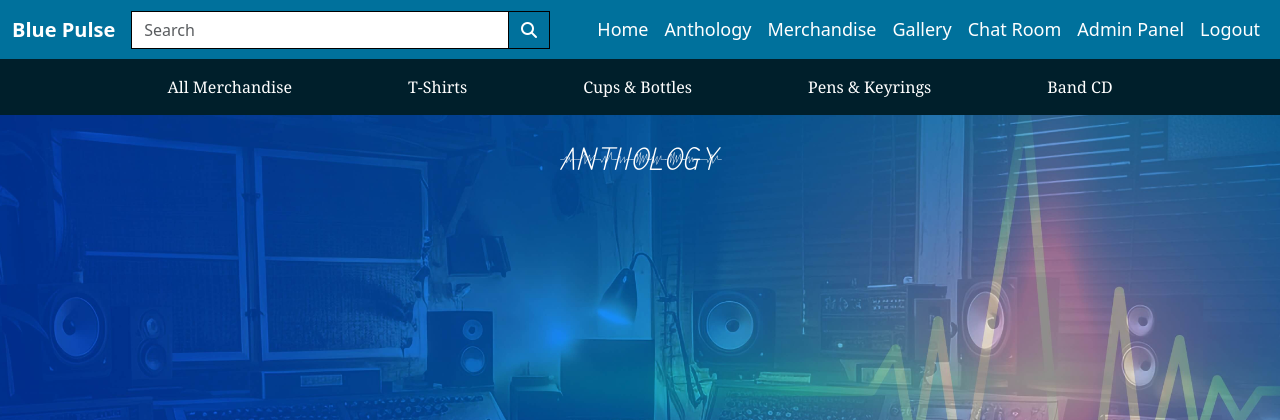
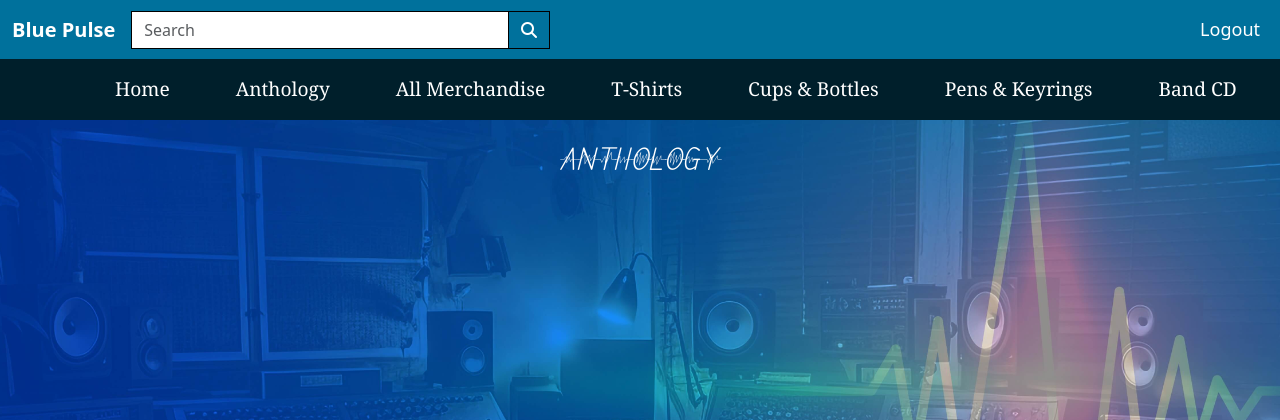
Before and after one commit to Shaga-Matula/blue-pulse-band-dev, a Django app: page /song_list in a window 1280 px wide. Shown: the top 420 px of the page. Run offline with Django 3.2, Linux system fonts and the light colour scheme; the visitor is signed in with stand-in values (Sample User, id 1); data that the repository does not hold is empty; some libraries are stand-ins or nearby versions.

Commit message:
nav bar issues

```diff
--- a/static/styles/css/style.css
+++ b/static/styles/css/style.css
@@ -45,14 +45,16 @@
 }
 .second-navbar-li{
 
-    padding-left: 50px;
-    padding-right: 50px;
+    padding-left: 25px;
+    padding-right: 25px;
     color: #EAEAEA;
 }
 
 .second-navbar-li a {
     font-family: Georgia, 'Times New Roman', Times, serif;
     color: white;
+    white-space: nowrap;
+    font-size: larger;
 }
 
 
--- a/templates/base.html
+++ b/templates/base.html
@@ -74,33 +74,11 @@
                 <!-- Collapsible Nav Bar -->
                 <button class="navbar-toggler" type="button" data-bs-toggle="collapse" data-bs-target="#navbarNav"
                     aria-controls="navbarNav" aria-expanded="false" aria-label="Toggle navigation">
-                    <span class="navbar-toggler-icon bg-white"></span>
+                    <!-- <span class="navbar-toggler-icon bg-white"></span> -->
                 </button>
                 <div class="collapse navbar-collapse justify-content-end" id="navbarNav">
                     <ul class="navbar-nav">
-                        <li class="nav-item">
-                            <a class="nav-link nav-bar-text" aria-current="page" href="{% url 'home' %}">Home</a>
-                        </li>
-                        <li class="nav-item">
-                            <a class="nav-link nav-bar-text" aria-current="page" href="#">Anthology</a>
-                        </li>
-                        <li class="nav-item nav-bar-text">
-                            <a class="nav-link nav-bar-text" href="{% url 'all_merchandise' %}">Merchandise</a>
-                        </li>
-                        <li class="nav-item nav-bar-text">
-                            <a class="nav-link nav-bar-text" href="#">Gallery</a>
-                        </li>
-
                         {% if request.user.is_authenticated %}
-                        <li class="nav-item nav-bar-text">
-                            <a class="nav-link nav-bar-text" href="#">Chat Room</a>
-                        </li>
-                        {% if request.user.is_superuser %}
-                        <li class="nav-item">
-                            <a class="nav-link nav-bar-text" href="{% url 'admin:index' %}"
-                                aria-label="Admin Panel">Admin Panel</a>
-                        </li>
-                        {% endif %}
                         <li class="nav-item">
                             <a class="nav-link nav-bar-text" href="{% url 'account_logout' %}"
                                 aria-label="Logout">Logout</a>
@@ -117,16 +95,27 @@
         </nav>
         <!-- Second Navbar (White Background) -->
         <nav class="navbar navbar-expand-lg second-navbar">
-            <div class="container align-content-center ">
+            <div class="container align-content-center">
+                <button class="navbar-toggler" type="button" data-bs-toggle="collapse" data-bs-target="#navbarNav">
+                    <span class="navbar-toggler-icon bg-white"></span>
+                </button>
+
+                <div class="collapse navbar-collapse" id="navbarNav">
                     <ul class="navbar-nav mx-auto">
                         <li class="nav-item second-navbar-li">
-                        <a class="nav-link " href="#">All Merchandise</a>
+                            <a class="nav-link" aria-current="page" href="{% url 'home' %}">Home</a>
                         </li>
                         <li class="nav-item second-navbar-li">
-                        <a class="nav-link " href="#">T-Shirts</a>
+                            <a class="nav-link" aria-current="page" href="#">Anthology</a>
                         </li>
                         <li class="nav-item second-navbar-li">
-                        <a class="nav-link " href="#">Cups & Bottles</a>
+                            <a class="nav-link" href="{% url 'all_merchandise' %}">All Merchandise</a>
+                        </li>
+                        <li class="nav-item second-navbar-li">
+                            <a class="nav-link" href="#">T-Shirts</a>
+                        </li>
+                        <li class="nav-item second-navbar-li">
+                            <a class="nav-link" href="#">Cups & Bottles</a>
                         </li>
                         <li class="nav-item second-navbar-li">
                             <a class="nav-link" href="#">Pens & Keyrings</a>
@@ -134,9 +123,16 @@
                         <li class="nav-item second-navbar-li">
                             <a class="nav-link" href="#">Band CD</a>
                         </li>
+                        {% if request.user.is_authenticated %}
+                        <li class="nav-item second-navbar-li">
+                            <a class="nav-link" href="#">Chat Room</a>
+                        </li>
+                        {% endif %}
                     </ul>
                 </div>
+            </div>
         </nav>
+
     </header>
     <!-- Messages alert area -->
 
```
Lines whose indentation alone changed are shown as unchanged.
